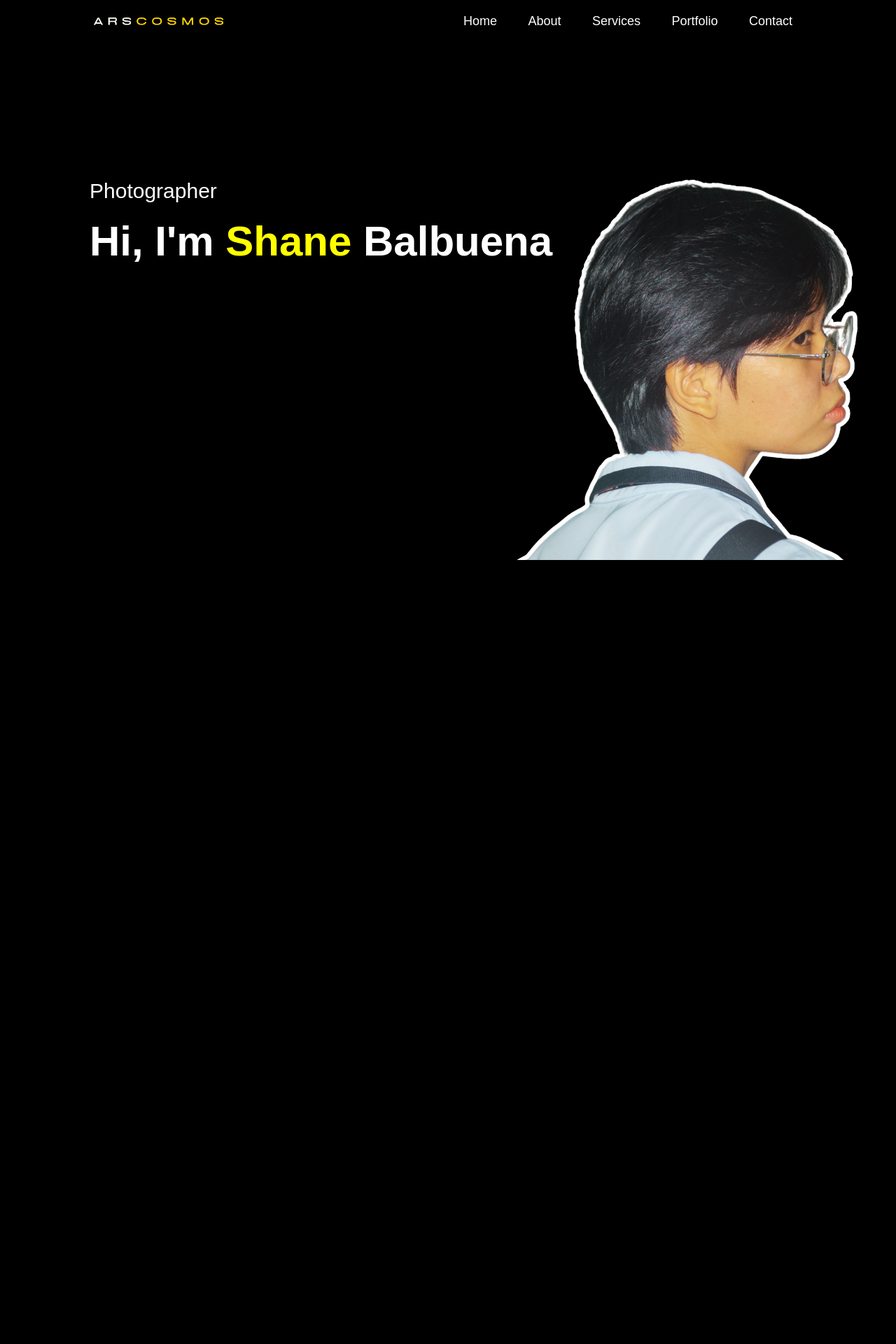
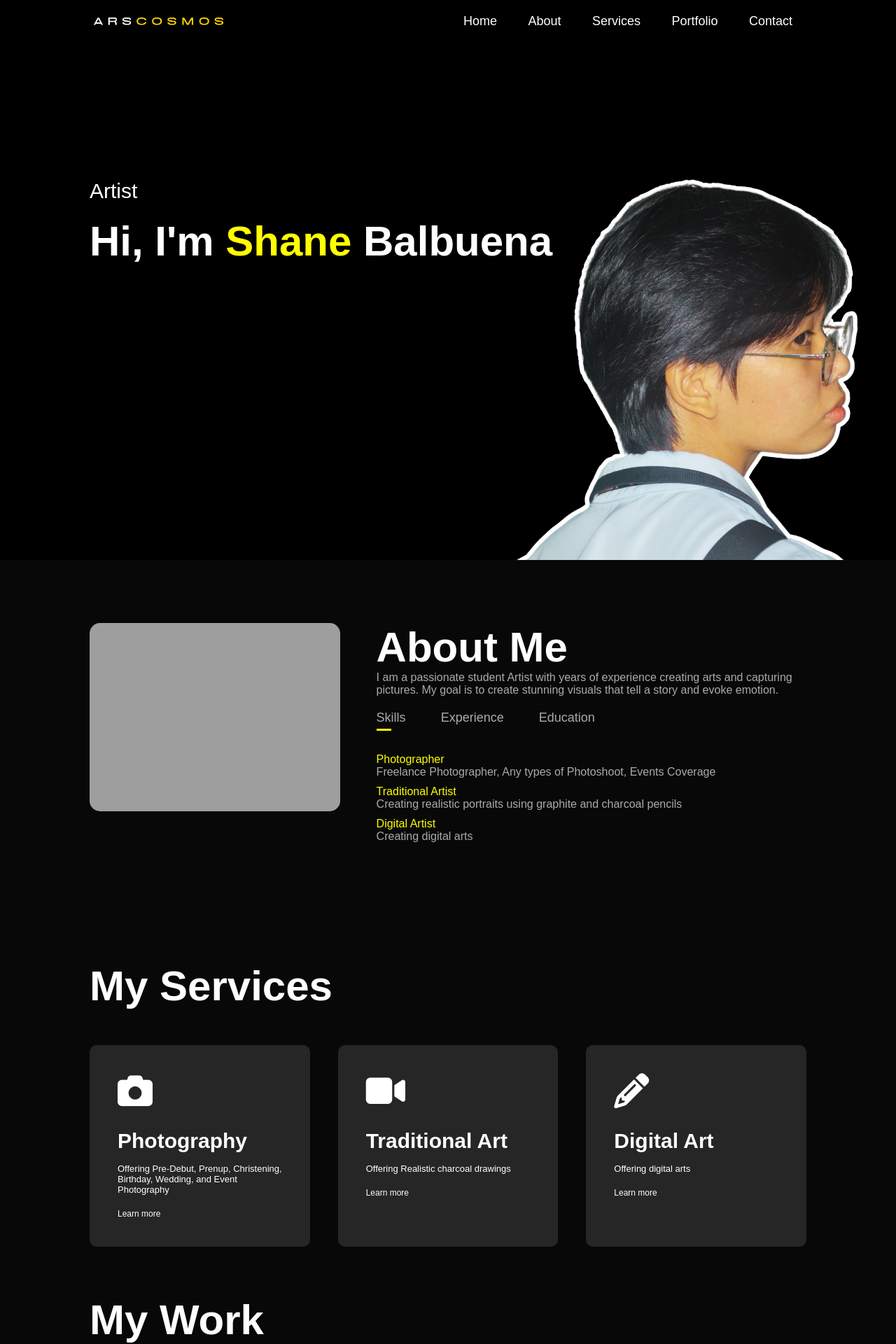
Before and after one commit to Pragtle/Shot-Puno, a PHP site: page / in a window 1280 px wide. Shown: the top 1920 px of the page at 70% size. Before the commit the page ends 800 px from the top, so only its background shows below. Run offline with PHP 8.4, Linux system fonts and the light colour scheme; some libraries are stand-ins or nearby versions; grey boxes are pictures that could not be loaded.

Commit message:
Add files via upload

```diff
--- a/Portfolio_Progress/index.html
+++ b/Portfolio_Progress/index.html
@@ -5,6 +5,7 @@
     <meta name="viewport" content="width=device-width, initial-scale=1.0">
     <title>Shane Balbuena Portfolio</title>
     <link rel="stylesheet" href="style.css">
+    <script src="https://kit.fontawesome.com/600f52df9f.js" crossorigin="anonymous"></script>
 </head>
 
 <body>
@@ -12,21 +13,207 @@
     <div class="container">
         <nav>
             <img src="assests/logo.png" class="logo">
-            <ul>
-                <li><a href="#">Home</a></li>
-                <li><a href="#">About</a></li>
-                <li><a href="#">Services</a></li>
-                <li><a href="#">Portfolio</a></li>
-                <li><a href="#">Contact</a></li>
+            <ul id="sidemenu">
+                <li><a href="#header">Home</a></li>
+                <li><a href="#about">About</a></li>
+                <li><a href="#services">Services</a></li>
+                <li><a href="#portfolio">Portfolio</a></li>
+                <li><a href="#contact">Contact</a></li>
+                <i class="fa-solid fa-x" onclick="closemenu()"></i>
             </ul>
+            <i class="fa-solid fa-bars" onclick="openmenu()"></i>
         </nav>
         <div class="header-text">
-            <p>Photographer</p>
+            <p>Artist</p>
             <h1>Hi, I'm <span>Shane</span> Balbuena</h1>
         </div>
       </div>
  </div>
+ <!-- -----about------ -->
+ <div id="about">
+    <div class="container">
+        <div class="row">
+            <div class="about-col-1">
+                <img src="assests/Picture.jpg" alt="">
+            </div>
+            <div class="about-col-2">
+                <h1 class="sub-title">About Me</h1>
+                <p>I am a passionate student Artist with years of experience creating arts and capturing pictures. My goal is to create stunning visuals that tell a story and evoke emotion.</p>
 
+                <div class="tab-titles">
+                    <p class="tab-links active-link" onclick="opentab('skills')">Skills</p>
+                    <p class="tab-links" onclick="opentab('experience')">Experience</p>
+                    <p class="tab-links" onclick="opentab('education')">Education</p>
+                </div>
+                <div class="tab-contents active-tab" id="skills">
+                    <ul>
+                        <li><span>Photographer</span><br>Freelance Photographer, Any types of Photoshoot, Events Coverage</li>
+                        <li><span>Traditional Artist</span><br>Creating realistic portraits using graphite and charcoal pencils</li>
+                        <li><span>Digital Artist</span><br>Creating digital arts</li>
+                    </ul>
+                </div>
+                <div class="tab-contents" id="experience">
+                    <ul>
+                        <li><span>2023-Present</span><br>BSIT-Animation 3 and Animus Photographer</li>
+                        <li><span>2018-Present</span><br>Freelance Traditional Artist</li>
+                        <li><span>2022-Present</span><br>Freelance Digital Artist</li>
+                    </ul>
+                </div>
+                <div class="tab-contents" id="education">
+                    <ul>
+                        <li><span>2016</span><br>San Isidro Elementary School</li>
+                        <li><span>2020</span><br>La Consolacion College Iriga</li>
+                        <li><span>2022</span><br>Zeferino Arroyo Senior High School</li>
+                        <li><span>Present</span><br>Bicol University Polangui</li>
+                    </ul>
+                </div>
+            </div>
+        </div>
+    </div>
+ </div>
 
+<!-- -----service---- -->
+<div id="services"></div>
+    <div class="container">
+        <h1 class="sub-title">My Services</h1>
+        <div class="services-list">
+            <div>
+                <i class="fa-solid fa-camera"></i>
+                <h2>Photography</h2>
+                <p>Offering Pre-Debut, Prenup, Christening, Birthday,
+                Wedding, and Event Photography</p>
+                <a href="#">Learn more</a>
+            </div>
+            <div>
+                <i class="fa-solid fa-video"></i>
+                <h2>Traditional Art</h2>
+                <p>Offering Realistic charcoal drawings</p>
+                <a href="#">Learn more</a>
+            </div>
+            <div>
+                <i class="fa-solid fa-pencil"></i>
+                <h2>Digital Art</h2>
+                <p>Offering digital arts </p>
+                <a href="#">Learn more</a>
+            </div>
+        </div>
+    </div>
+<!-- ------------portfolio-------- -->
+<div id="portfolio">
+    <div class="container">
+        <h1 class="sub-title">My Work</h1>
+        <div class="work-list">
+            <div class="work">
+                <img src="assests/car.JPG">
+                <div class="layer">
+                    <h3></h3>
+                </div>
+            </div>
+            <div class="work">
+                <img src="assests/boat.JPG">
+            </div>
+            <div class="work">
+                <img src="assests/toy.JPG">
+            </div>
+            <div class="work">
+                <img src="assests/jimin.jpg">
+            </div>
+            <div class="work">
+                <img src="assests/monalisa.jpg">
+            </div>
+            <div class="work">
+                <img src="assests/chanyeol.jpg">
+            </div>
+            <div class="work">
+                <img src="assests/tanjiro.jpg">
+            </div>
+            <div class="work">
+                <img src="assests/tree.jpg">
+            </div>
+            <div class="work">
+                <img src="assests/closet.png">
+            </div>
+        </div>
+    </div>
+</div>
+<!-- ---------------Contact------------- -->
+<div id="contact">
+    <div class="conatainer">
+        <div class="row">
+            <div class="contact-left">
+                <h1 class="sub-title">Contact Me</h1>
+                <p><i class="fa-solid fa-paper-plane"></i> balbuena.shane.villoso@gmail.com</p>
+                <p><i class="fa-solid fa-phone"></i> 09123456799</p>
+                <div class="social-icons">
+                    <a href=""><i class="fa-brands fa-facebook"></i></a>
+                    <a href=""><i class="fa-brands fa-x-twitter"></i></a>
+                    <a href=""><i class="fa-brands fa-instagram"></i></a>
+                    <a href=""><i class="fa-brands fa-linkedin"></i></a>
+                </div>
+                <a href="assests/cv.pdf" download class="btn btn2">Download CV</a>
+            </div>
+            <div class="contact-right">
+                <form name="submit-to-google-sheet">
+                  <input type="text" name="Name" placeholder="Your Name" required>
+                  <input type="email" name="Email" placeholder="Your Email" required>
+                  <textarea name="Message" rows="6" placeholder="Your Message"></textarea>
+                  <button type="submit" class="btn btn2">Submit</button>
+                </form>
+                <span id="msg"></span>
+            </div>
+        </div>
+    </div>
+    <div class="copyright">
+        <p>Copyright @ Greatstack</p>
+    </div>
+</div>
+
+<script>
+
+    var tablinks = document.getElementsByClassName("tab-links")
+    var tabcontents = document.getElementsByClassName("tab-contents")
+
+    function opentab(tabname){
+        for(tablink of tablinks){
+            tablink.classList.remove("active-link")
+        }
+        for(tabcontent of tabcontents){
+            tabcontent.classList.remove("active-tab")
+        }
+        event.currentTarget.classList.add("active-link");
+        document.getElementById(tabname).classList.add("active-tab");
+    }
+
+</script>
+
+<script>
+
+    var sidemenu = document.getElementById("sidemenu");
+
+    function openmenu(){
+        sidemenu.style.right = "0";
+    }
+    function closemenu(){
+        sidemenu.style.right = "-200px";
+    }
+</script>
+<script>
+    const scriptURL = 'https://script.google.com/macros/s/AKfycbwUWjGDvDc20wyqBeuVjzm-5JUYxM6lYPTEMiQITe9rsBRlx2_2DUoLDlg-A4PaOZYnVA/exec'
+    const form = document.forms['submit-to-google-sheet']
+    const msg = document.getElementById("msg")
+
+    form.addEventListener('submit', e => {
+      e.preventDefault()
+      fetch(scriptURL, { method: 'POST', body: new FormData(form)})
+        .then(response => {
+            msg.innerHTML = "Message sent successfully"
+            setTimeout(function(){
+                msg.innerHTML = ""
+            },5000)
+            form.reset()
+        })
+        .catch(error => console.error('Error!', error.message))
+    })
+  </script>
 </body>
 </html>
--- a/Portfolio_Progress/style.css
+++ b/Portfolio_Progress/style.css
@@ -3,6 +3,9 @@
     padding: 0;
     font-family: 'Poppins', sans-serif;
     box-sizing: border-box;
+}
+html{
+    scroll-behavior: smooth;
 }
 body{
     background: #080808;
@@ -67,3 +70,286 @@ nav ul li a:hover::after{
 .header-text h1 span{
     color: #ffff00;
 }
+/* -----about------- */
+#about{
+    padding: 80px 0;
+    color: #ababab;
+}
+.row{
+    display: flex;
+    justify-content: space-between;
+    flex-wrap: wrap;
+}
+
+.about-col-1{
+    flex-basis: 35%;
+}
+.about-col-1 img{
+    width: 100%;
+    border-radius: 15px;
+    display: block;
+
+}
+.about-col-2{
+    flex-basis: 60%;
+}
+
+.sub-title{
+    font-size: 60px;
+    font-weight: 600;
+    color: #fff;
+}
+
+.tab-titles{
+    display: flex;
+    margin: 20px 0 40px;
+}
+
+.tab-links{
+    margin-right: 50px;
+    font-size: 18px;
+    font-weight: 500;
+    cursor: pointer;
+    position: relative;
+}
+
+.tab-links::after{
+    content: '';
+    width: 0;
+    height: 3px;
+    background: #ffff00;
+    position: absolute;
+    left: 0;
+    bottom: -8px;
+    transition: 0.5s;
+}
+
+.tab-links.active-link::after{
+    width: 50%;
+}
+
+.tab-contents ul li{
+    list-style: none;
+    margin: 10px 0;
+}
+.tab-contents ul li span{
+    color: #ffff00;
+    font-size: 14 px;
+}
+.tab-contents{
+    display: none;
+}
+.tab-contents.active-tab{
+    display: block;
+}
+
+/*-------------services------------------*/
+#services{
+    padding: 30px 0;
+}
+.services-list{
+    display: grid;
+    grid-template-columns: repeat(auto-fit, minmax(250px, 1fr));
+    grid-gap: 40px;
+    margin-top: 50px;
+}
+.services-list div{
+    background: #262626;
+    padding: 40px;
+    font-size: 13px;
+    font-weight: 300;
+    border-radius: 10px;
+    transition: background 0.5, transform 0.5s;
+}
+.services-list div i{
+    font-size: 50px;
+    margin-bottom: 30px;
+}
+.services-list div h2{
+    font-size: 30px;
+    font-weight: 700;
+    margin-bottom: 15px;
+}
+.services-list div a{
+    text-decoration: none;
+    color: #fff;
+    font-size: 12px;
+    margin-top: 20px;
+    display: inline-block;
+}
+.services-list div:hover{
+    background: #d1d144;
+    transform: translateY(-10px);
+}
+/*--------------portfolio---------------*/
+
+#portfolio{
+    padding: 50px 0;
+}
+.work-list{
+    display: grid;
+    grid-template-columns: repeat(auto-fit, minmax(300px, 1fr));
+    grid-gap: 40px;
+    margin-top: 50px;
+}
+.work{
+    border-radius: 10px;
+    position: relative;
+    overflow: hidden;
+}
+.work img{
+    width: 100%;
+    border-radius: 10px;
+    display: block;
+    transition: transform 0.5s;
+}
+.work:hover img{
+    transform: scale(1.1);
+}
+
+/*-----------contact---------------*/
+#contact {
+    background: #080808; /* Dark background */
+    padding: 50px 10%;
+    color: #fff;
+    display: flex;
+    justify-content: space-between;
+    flex-wrap: wrap;
+}
+.contact-left{
+    flex-basis: 35%;
+}
+.contact-right{
+    flex-basis: 60%;
+}
+.contact-left p{
+    margin-top: 30px;
+}
+.contact-left p i{
+    color: #ffff00;
+    margin-right: 15px;
+    font-size: 25px;
+}
+.social-icons{
+    margin-top: 30px;
+}
+.social-icons a{
+    text-decoration: none;
+    font-size: 30px;
+    margin-right: 15px;
+    color: #ababab;
+    display: inline-block;
+    transition: transform 0.5s;
+}
+.social-icons a:hover{
+    color: #ffff00;
+    transform: translateY(-5px);
+}
+.btn.btn2{
+    display: inline-block;
+    background: #d1d144;
+    border: 1px solid #d1d144;
+    padding: 14px 50px;
+    margin-top: 30px;
+    border-radius: 6px;
+    text-decoration: none;
+    color: #000000;
+}
+.contact-right form{
+    width: 100%;
+}
+form input, form textarea{
+    width: 100%;
+    border: 0;
+    outline: none;
+    background: #262626;
+    padding: 15px;
+    margin: 15px 0;
+    color: #fff;
+    font-size: 18px;
+    border-radius: 6px;
+}
+form .btn2{
+    padding: 14px 60px;
+    font-size: 18px;
+    margin-top: 20px;
+    cursor: pointer;
+}
+.copyright{
+    width: 100%;
+    text-align: center;
+    padding: 25px 0;
+    background: #262626;
+    font-weight: 300;
+    margin-top: 50px;
+}
+/*-----------------css for small screen--------------*/
+nav .fa-solid{
+    display: none;
+}
+
+@media only screen and (max-width: 600px){
+    #header{
+        background-image: url(assests/small.png);
+    }
+    .header-text{
+        margin-top: 50%;
+        font-size: 16px;
+    }
+    .header-text h1{
+        font-size: 30px;
+    }
+    nav .fa-solid{
+        display: block;
+        font-size: 25px;
+    }
+    nav ul{
+        background: #868600;
+        position: fixed;
+        top: 0;
+        right: -200px;
+        width: 200px;
+        height: 100vh;
+        padding-top: 50px;
+        z-index: 2;
+        transition: right 0.5s;
+    }
+    nav ul li{
+        display: block;
+        margin: 25px;
+    }
+    nav ul .fa-solid{
+        position: absolute;
+        top: 25px;
+        left: 25px;
+        cursor: pointer;
+    }
+    .sub-title{
+        font-size: 40px;
+    }
+    .about-col-1, .about-col-2{
+        flex-basis: 100%;
+    }
+    .about-col-1{
+        margin-bottom: 30px;
+    }
+    .about-col-2{
+        font-size: 14px;
+    }
+    .tab-links{
+        font-size: 16px;
+        margin-right: 20px;
+    }
+    .contact-left, .contact-right{
+        flex-basis: 100%;
+    }
+     .copyright{
+        font-size: 14px;
+     }
+}
+
+#msg{
+    color: #61b752;
+    margin-top: 20px;
+    display: block;
+}
```
